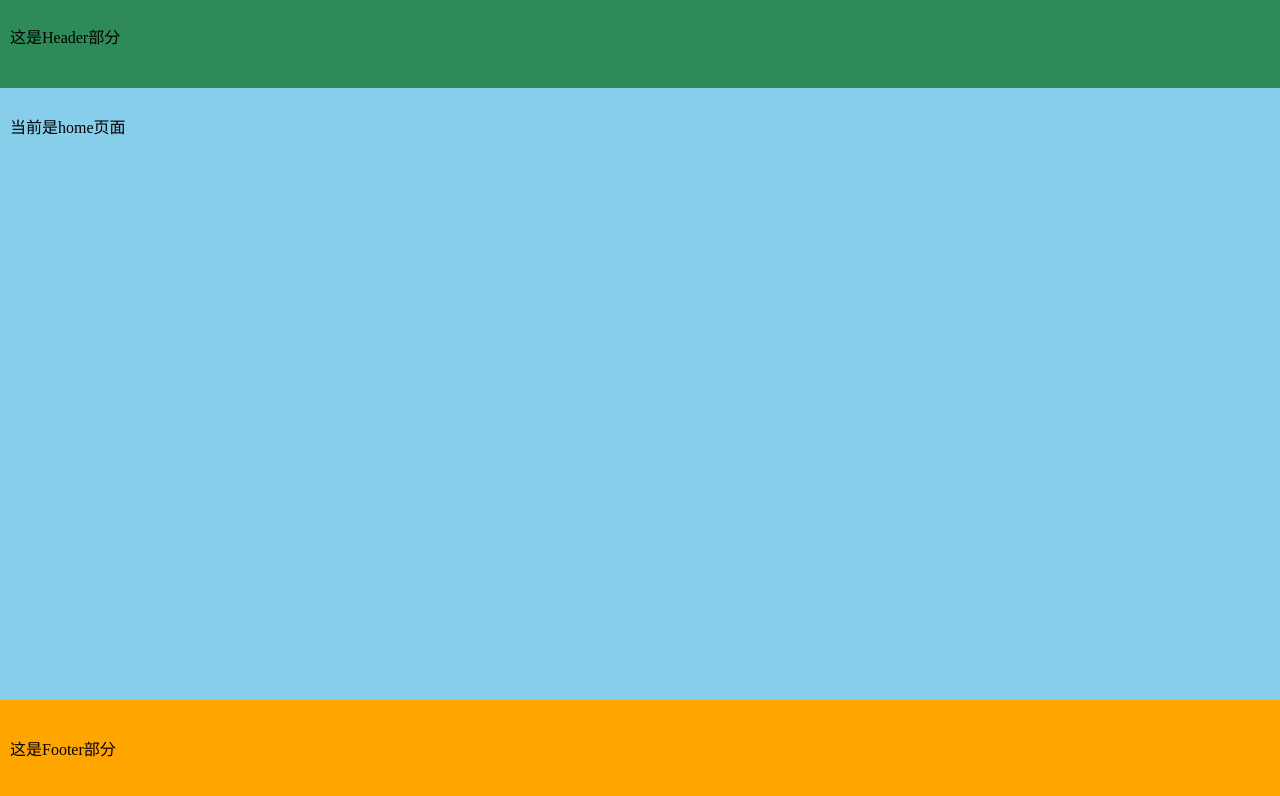
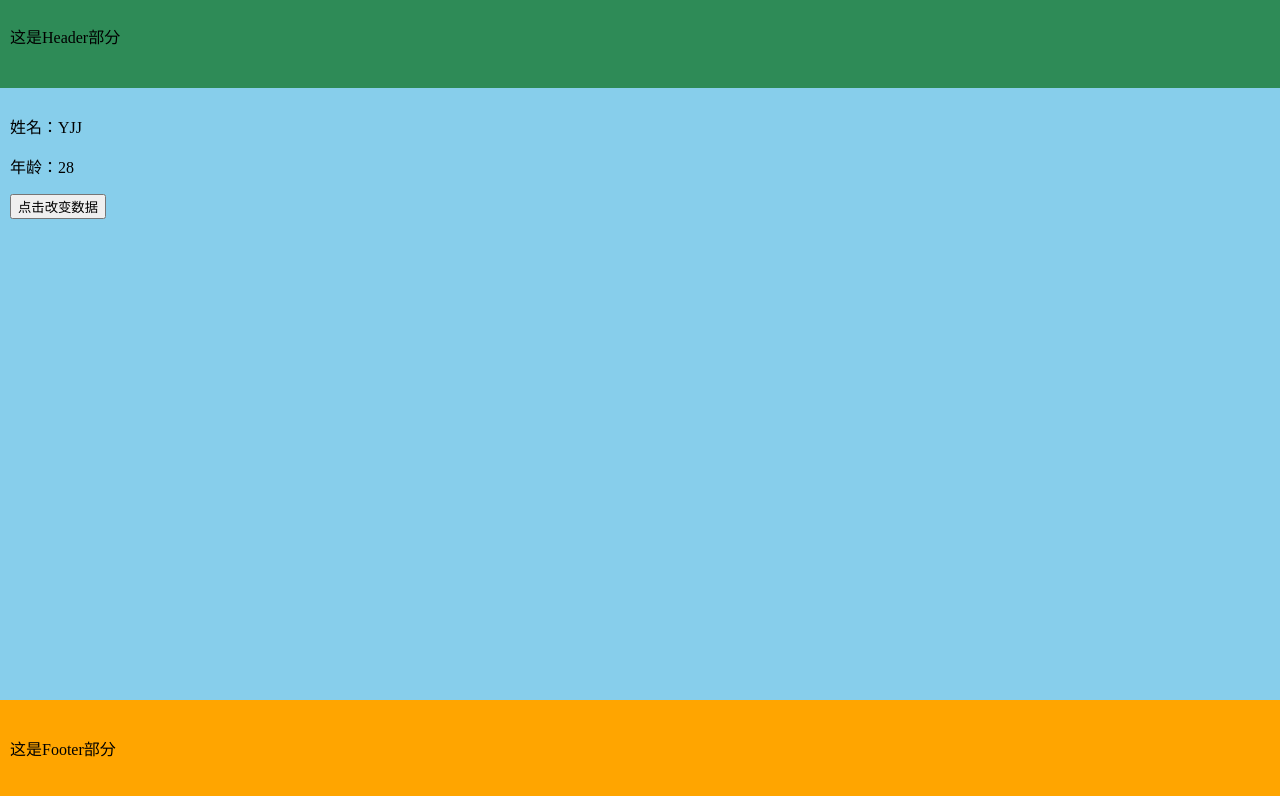
Before and after one commit to jiao-yangIT/react-pro, a React (Create React App) app: page / in a window 1280 px wide. Shown: the top 796 px of the page. Built offline with nearby package versions, Linux system fonts and the light colour scheme.

Commit message:
feat: 组件状态（数据）

```diff
--- a/src/App.js
+++ b/src/App.js
@@ -2,6 +2,12 @@ import React from 'react'
 import Home from "./components/Home";
 // import List from "./components/List";
 
+/*
+* 组件状态：状态即数据，因此组件状态指的是某一个组件自己的数据
+* 数据驱动DOM，当我们修改某一条数据时，界面上的DOM中数据展示也会自动更新
+* 组件状态管理
+* props的数据是只读的。
+ */
 function App() {
     return(
         <>
--- a/src/components/Home.js
+++ b/src/components/Home.js
@@ -1,14 +1,42 @@
-import React from 'react';
+import React, { Component } from 'react';
 import Layout from "./Layout";
 
-function Home() {
+class Home extends Component {
+    //类组件中默认存在一个state属性，是一个对象，可以用于保存当前组件的数据
+    //之后还可以通过setState方法来修改数据的值，最后修改后的状态会自动显示在DOM界面上
+
+    state = {
+        name: 'YJJ',
+        age: 28
+    }
+
+    handleClick = ()=> {
+        this.setState({
+            name: this.state.name === 'LH' ? 'YJJ' : 'LH',
+            age: this.state.age === 26 ? 28 : 26
+        })
+    }
+    render() {
         return(
             <>
                 <Layout>
-                <p>当前是home页面</p>
+                    <p>姓名：{ this.state.name}</p>
+                    <p>年龄：{ this.state.age}</p>
+                    <button onClick={this.handleClick}>点击改变数据</button>
                 </Layout>
             </>
         )
     }
+}
 
+// function Home() {
+//     return(
+//         <>
+//             <Layout>
+//                 <p>当前是home页面</p>
+//             </Layout>
+//         </>
+//     )
+// }
+//
 export default Home
```
Lines whose indentation alone changed are shown as unchanged.
